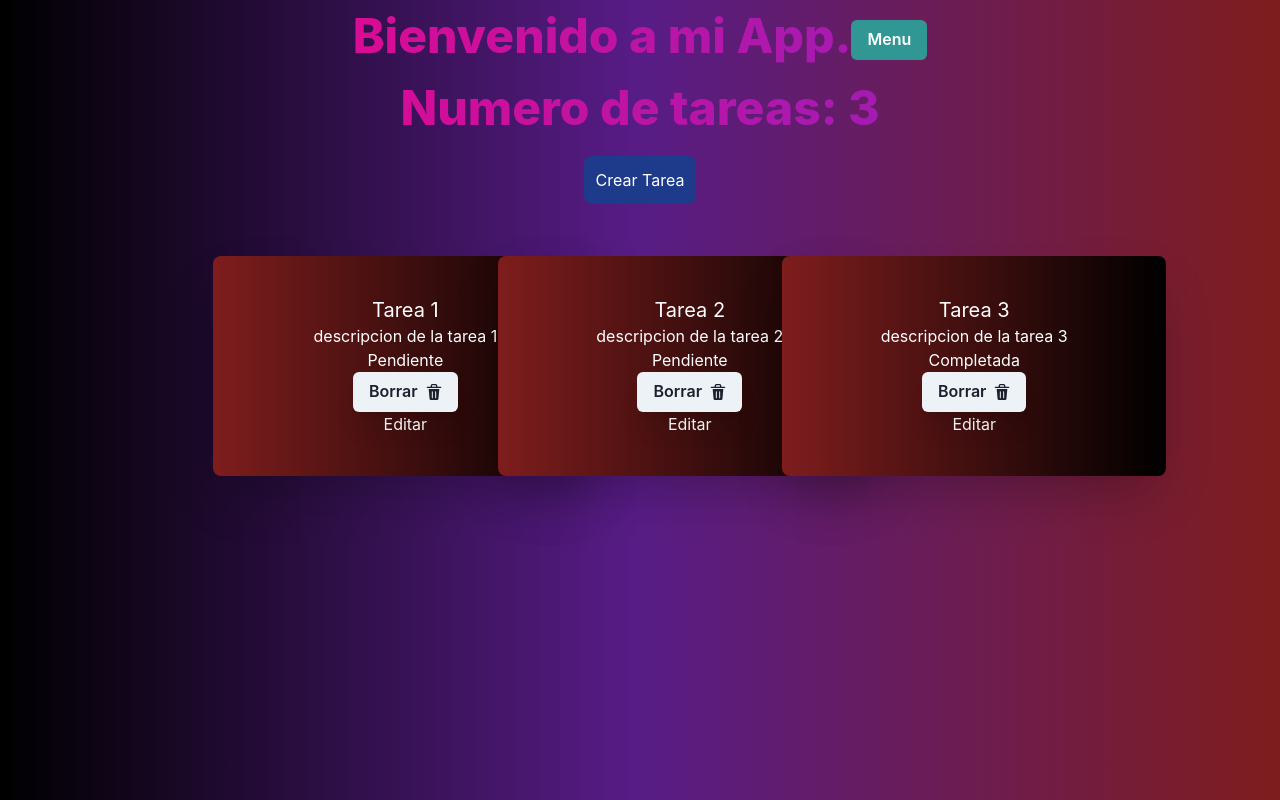
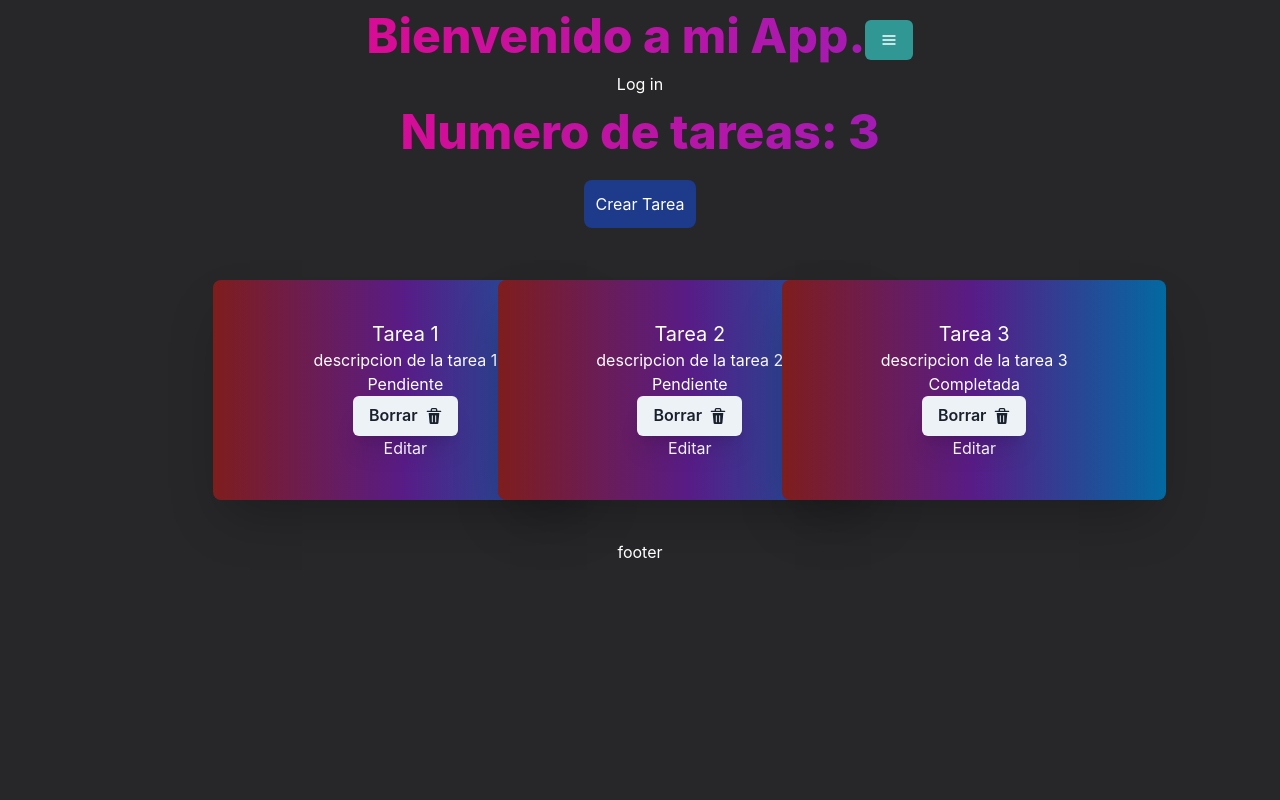
Before and after one commit to HuitziDomingo/redux-toolkit-crud, a React (Vite) app: page / in a window 1280 px wide. Built offline with nearby package versions, Linux system fonts and the light colour scheme.

Commit message:
Resucer de authenticacion agregado

```diff
--- a/src/App.jsx
+++ b/src/App.jsx
@@ -9,7 +9,7 @@ const App = () => {
 
   return (
     <div
-      className="bg-gradient-to-l from-red-900 via-purple-900 to-black h-screen text-white"
+      className="bg-zinc-800 h-screen text-white"
     >
       <div className="">
         <header className='text-center'>
--- a/src/app/store.js
+++ b/src/app/store.js
@@ -1,8 +1,10 @@
 import { configureStore } from '@reduxjs/toolkit'
+import  authReducer  from '../features/auth/authReducer'
 import taskReducer from '../features/tasks/taskSlice'
 
 export const store = configureStore({
     reducer: {
-        tasks: taskReducer
+        tasks: taskReducer,
+        auth: authReducer
     }
 })
--- /dev/null
+++ b/src/components/Footer.jsx
@@ -0,0 +1,11 @@
+import React from 'react'
+
+const Footer = () => {
+  return (
+    <div>
+      footer
+    </div>
+  )
+}
+
+export default Footer
--- /dev/null
+++ b/src/components/Login.jsx
@@ -0,0 +1,29 @@
+import { useDispatch, useSelector } from 'react-redux'
+import { setUser } from '../features/auth/authReducer'
+
+const Login = () => {
+
+
+    const dispatch = useDispatch()
+    const user = useSelector(state => state.auth.user)
+
+    console.log(user)
+
+    const handleClick = () => {
+        const user = {
+            name: 'Huitzitzili',
+            username: 'Leon',
+            email: 'leon@hotmail.com'
+        }
+        dispatch(setUser(user))
+    }
+
+
+    return (
+        <div>
+            <button onClick={handleClick}>Log in</button>
+        </div>
+    )
+}
+
+export default Login
--- a/src/components/Nav.jsx
+++ b/src/components/Nav.jsx
@@ -9,8 +9,9 @@ import {
     DrawerCloseButton,
     useDisclosure,
     Button,
-    Input
 } from '@chakra-ui/react'
+import { HamburgerIcon } from '@chakra-ui/icons'
+
 
 const Nav = () => {
     const { isOpen, onOpen, onClose } = useDisclosure()
@@ -18,28 +19,25 @@ const Nav = () => {
     return (
         <>
             <Button ref={btnRef} colorScheme='teal' onClick={onOpen}>
-                Menu
+                <HamburgerIcon />
             </Button>
             <Drawer
                 isOpen={isOpen}
-                placement='right'
+                placement='bottom'
                 onClose={onClose}
                 finalFocusRef={btnRef}
             >
                 <DrawerOverlay />
                 <DrawerContent>
                     <DrawerCloseButton />
-                    <DrawerHeader>Create your account</DrawerHeader>
+                    <DrawerHeader>Menu de la App </DrawerHeader>
 
                     <DrawerBody>
-                        <Input placeholder='Type here...' />
+
                     </DrawerBody>
 
                     <DrawerFooter>
-                        <Button variant='outline' mr={3} onClick={onClose}>
-                            Cancel
-                        </Button>
-                        <Button colorScheme='blue'>Save</Button>
+
                     </DrawerFooter>
                 </DrawerContent>
             </Drawer>
--- a/src/components/TaskList.jsx
+++ b/src/components/TaskList.jsx
@@ -3,12 +3,13 @@ import { DeleteIcon } from '@chakra-ui/icons'
 import { Button, Text } from '@chakra-ui/react'
 import { deleteTask } from '../features/tasks/taskSlice'
 import { Link } from 'react-router-dom'
+import Login from './Login'
+import Footer from './Footer'
 
 
 const TaskList = () => {
 
   const tasks = useSelector(state => state.tasks)
-
   const dispatch = useDispatch()
 
   const handleDelete = id => {
@@ -19,7 +20,7 @@ const TaskList = () => {
   return (
     <div className='text-center w-full '>
 
-
+    <Login/>
 
       <Text
         bgGradient='linear(to-l, #7928CA, #FF0080)'
@@ -41,7 +42,7 @@ const TaskList = () => {
             key={task.id}
              className="
              bg-sky-700 my-10 w-96 rounded-lg py-10 shadow-2xl
-             bg-gradient-to-r from-red-900 to-black
+             bg-gradient-to-r from-red-900 via-purple-900
              "
              >
               <h3 className='text-xl'>{task.title}</h3>
@@ -60,6 +61,7 @@ const TaskList = () => {
           ))
         }
       </div>
+      <Footer/>
     </div>
   )
 }
--- /dev/null
+++ b/src/features/auth/authReducer.js
@@ -0,0 +1,19 @@
+import { createSlice } from '@reduxjs/toolkit'
+
+const initialState = {
+    user: false,
+}
+
+export const authSlice = createSlice({
+    name: 'auth',
+    initialState,
+    reducers: {
+        setUser: (state, action) => {
+            state.user = action.payload
+        }
+    }
+})
+
+export const { setUser } = authSlice.actions
+
+export default authSlice.reducer
```
